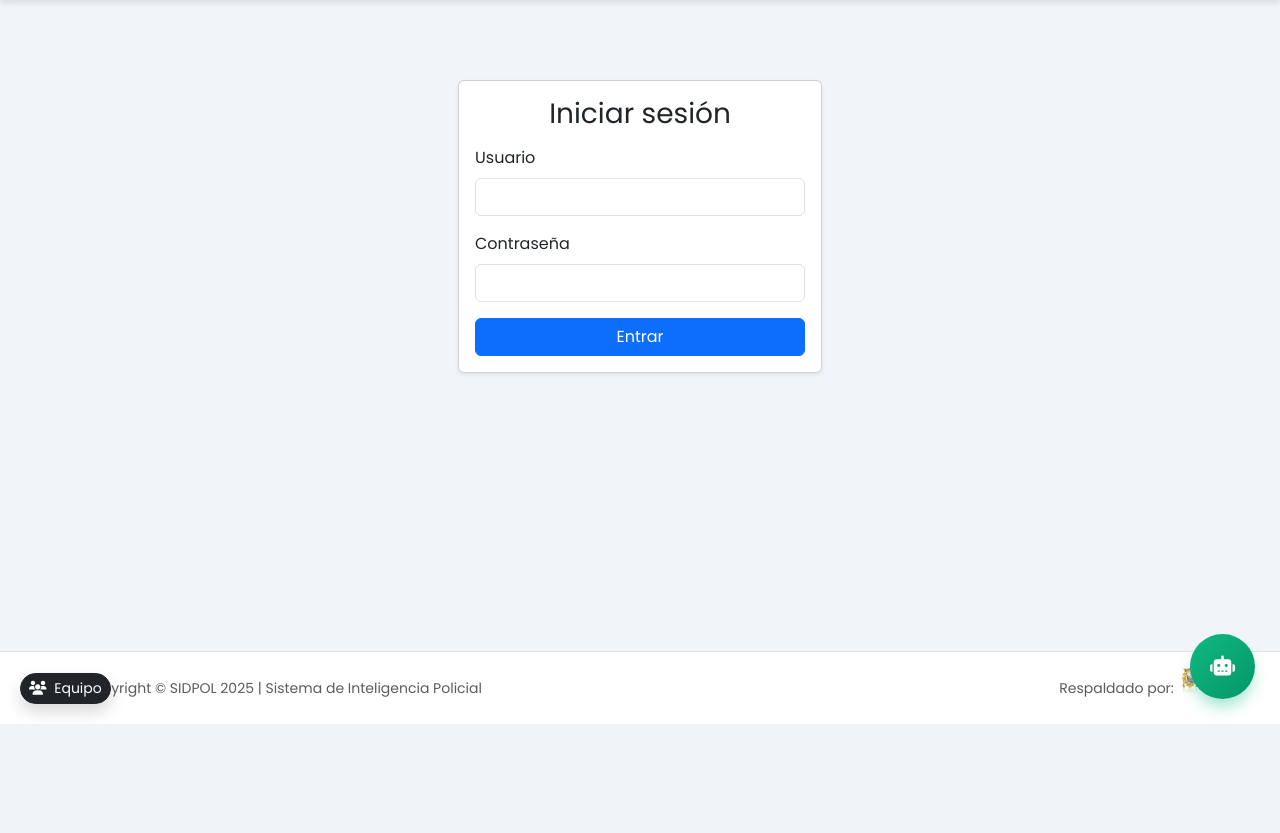
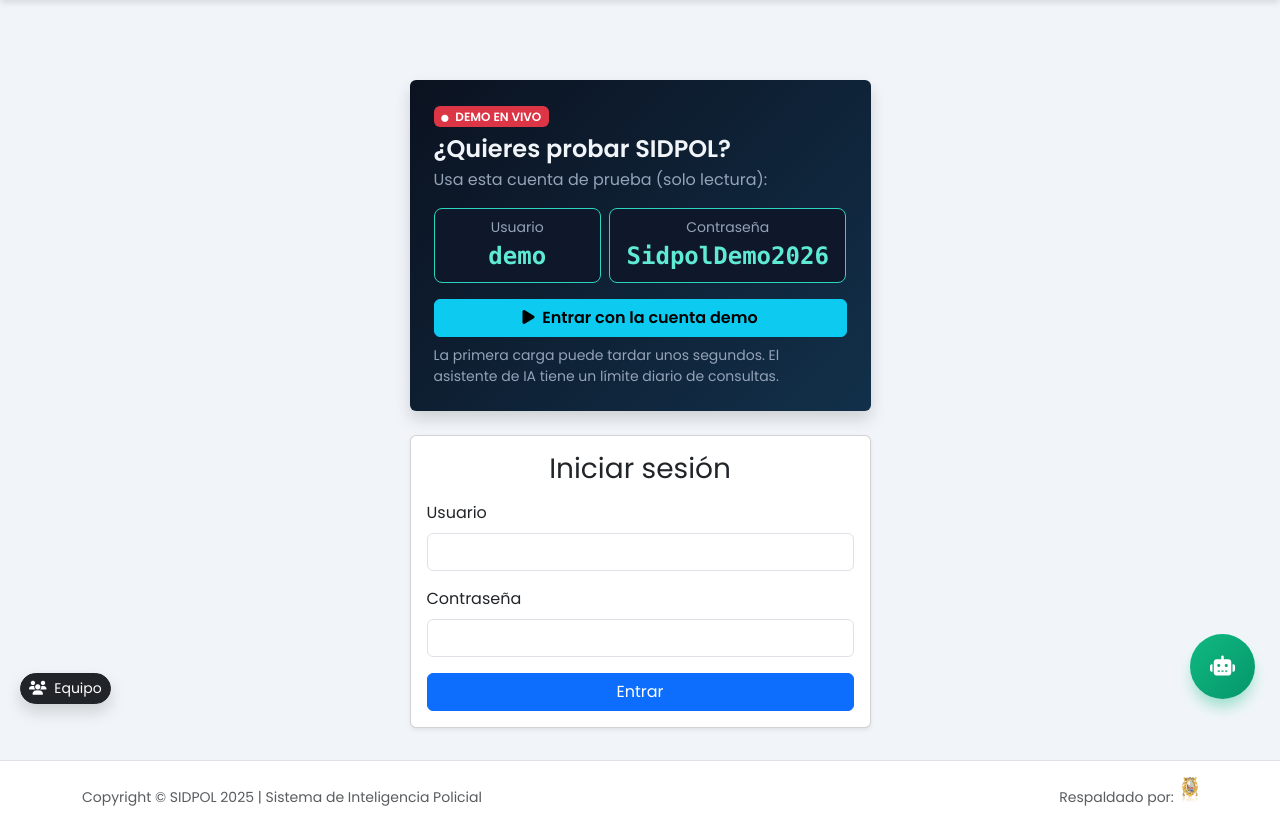
Before and after one commit to Rihuall-star/sidpol-backend, a Flask app: page /login in a window 1280 px wide. Shown: the part 76-909 px from the top of the page. Before the commit the page ends 800 px from the top, so only its background shows below. Run offline with Flask 3, Linux system fonts and the light colour scheme.

Commit message:
Login: recuadro destacado con la cuenta demo y botón de acceso rápido

```diff
--- a/templates/login.html
+++ b/templates/login.html
@@ -5,7 +5,39 @@
 {% block content %}
 
 <div class="row justify-content-center mt-5">
-    <div class="col-md-4">
+    <div class="col-md-6 col-lg-5">
+
+        <!-- ===== Acceso de prueba (cuenta demo) ===== -->
+        <div class="card border-0 shadow mb-4" style="background: linear-gradient(135deg, #0b1220, #12304a); color: #f1f5f9;">
+            <div class="card-body p-4">
+                <span class="badge bg-danger mb-2"><i class="fas fa-circle me-1" style="font-size: .6em;"></i> DEMO EN VIVO</span>
+                <h4 class="fw-bold mb-1">¿Quieres probar SIDPOL?</h4>
+                <p class="mb-3" style="color: #94a3b8;">Usa esta cuenta de prueba (solo lectura):</p>
+
+                <div class="row g-2 mb-3">
+                    <div class="col-5">
+                        <div class="rounded-3 p-2 text-center" style="background: #0f172a; border: 1px solid #2dd4bf;">
+                            <div class="small" style="color: #94a3b8;">Usuario</div>
+                            <div class="fs-4 fw-bold font-monospace" style="color: #5eead4;">demo</div>
+                        </div>
+                    </div>
+                    <div class="col-7">
+                        <div class="rounded-3 p-2 text-center" style="background: #0f172a; border: 1px solid #2dd4bf;">
+                            <div class="small" style="color: #94a3b8;">Contraseña</div>
+                            <div class="fs-4 fw-bold font-monospace" style="color: #5eead4;">SidpolDemo2026</div>
+                        </div>
+                    </div>
+                </div>
+
+                <button type="button" id="btnDemo" class="btn btn-info w-100 fw-bold">
+                    <i class="fas fa-play me-1"></i> Entrar con la cuenta demo
+                </button>
+                <p class="small mt-2 mb-0" style="color: #94a3b8;">
+                    La primera carga puede tardar unos segundos. El asistente de IA tiene un límite diario de consultas.
+                </p>
+            </div>
+        </div>
+
         <div class="card shadow-sm">
             <div class="card-body">
                 <h3 class="card-title mb-3 text-center">Iniciar sesión</h3>
@@ -21,7 +53,7 @@
                 {% endif %}
                 {% endwith %}
 
-                <form method="post">
+                <form method="post" id="loginForm">
                     <div class="mb-3">
                         <label for="username" class="form-label">Usuario</label>
                         <input type="text" class="form-control" id="username" name="username" required>
@@ -39,4 +71,15 @@
     </div>
 </div>
 
+<script>
+    // Rellena el formulario con la cuenta demo y lo envía
+    document.getElementById('btnDemo').addEventListener('click', function () {
+        document.getElementById('username').value = 'demo';
+        document.getElementById('password').value = 'SidpolDemo2026';
+        this.disabled = true;
+        this.innerHTML = '<span class="spinner-border spinner-border-sm me-2"></span>Ingresando...';
+        document.getElementById('loginForm').submit();
+    });
+</script>
+
 {% endblock %}
```
